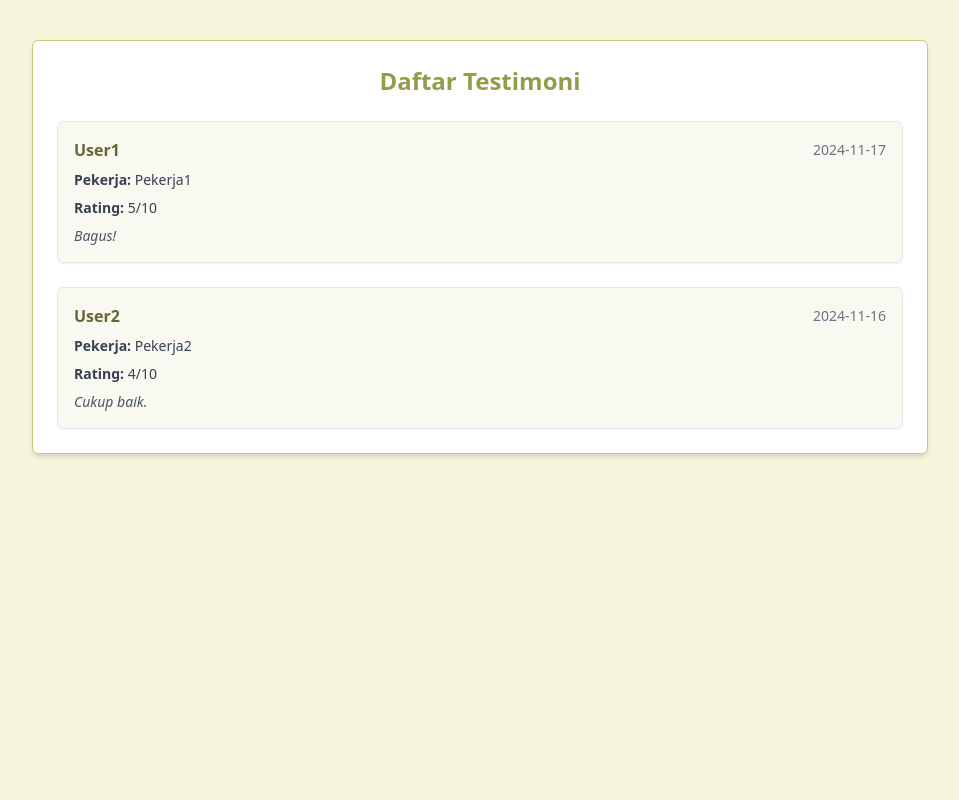
After one commit to BasisDummy/TK2-BasisDummy, a Django app: page /feat_3_blue/daftar-testimoni/ in a window 1280 px wide. The commit adds this page. Shown: the whole page, without its empty margins (160-1119 px from the left). Run offline with Django 5.2, Linux system fonts and the light colour scheme; some libraries are stand-ins or nearby versions; some web fonts are replaced.

Commit message:
berhasil membuat buat_testimoni

```diff
--- a/feat_2_green/templates/daftar_pesanan.html
+++ b/feat_2_green/templates/daftar_pesanan.html
@@ -80,7 +80,7 @@
                                 {% if order.status == "Menunggu Pembayaran" or order.status == "Mencari Pekerja Terdekat" %}
                                     <button class="w-32 px-4 py-2 text-white bg-red-600 rounded-md hover:bg-red-700">Batalkan</button>
                                 {% elif order.status == "Selesai" %}
-                                    <button class="w-32 px-4 py-2 text-white bg-blue-600 rounded-md hover:bg-blue-700">Buat Testimoni</button>
+                                <a href="{% url 'feat_3_blue:buat_testimoni' order.id %}" class="w-32 px-4 py-2 text-white bg-blue-600 rounded-md hover:bg-blue-700">Buat Testimoni</a>
                                 {% else %}
                                     <span class="text-gray-500">Tidak Ada Aksi</span>
                                 {% endif %}
--- /dev/null
+++ b/feat_3_blue/templates/daftar_testimoni.html
@@ -0,0 +1,23 @@
+{% extends 'base.html' %}
+{% block content %}
+<div class="min-h-screen bg-[#f5f5dc] py-10 px-6">
+    <div class="max-w-4xl mx-auto bg-white border border-[#c8cc7d] rounded-md shadow-md p-6">
+        <h2 class="text-2xl font-bold text-center text-[#969b4a] mb-6">Daftar Testimoni</h2>
+        <div class="grid grid-cols-1 gap-6">
+            {% for testimoni in testimoni_data %}
+            <div class="p-4 border border-gray-200 rounded-md shadow-sm bg-[#f9f9f2]">
+                <div class="flex justify-between items-center mb-2">
+                    <h3 class="font-semibold text-[#646733]">{{ testimoni.user }}</h3>
+                    <p class="text-sm text-gray-500">{{ testimoni.date }}</p>
+                </div>
+                <p class="text-sm mb-2 text-gray-700"><strong>Pekerja:</strong> {{ testimoni.worker }}</p>
+                <p class="text-sm mb-2 text-gray-700"><strong>Rating:</strong> {{ testimoni.rating }}/10</p>
+                <p class="text-sm text-gray-600 italic">{{ testimoni.text }}</p>
+            </div>
+            {% empty %}
+            <p class="text-gray-500 text-center">Belum ada testimoni.</p>
+            {% endfor %}
+        </div>
+    </div>
+</div>
+{% endblock %}
--- a/feat_3_blue/urls.py
+++ b/feat_3_blue/urls.py
@@ -1,10 +1,11 @@
 from django.urls import path
-from .views import buat_testimoni, daftar_diskon, beli_voucher
+from .views import buat_testimoni, daftar_diskon, beli_voucher, daftar_testimoni
 
 app_name = 'feat_3_blue'
 
 urlpatterns = [
     path('buat-testimoni/<int:order_id>/', buat_testimoni, name='buat_testimoni'),
+    path('daftar-testimoni/', daftar_testimoni, name='daftar_testimoni'),
     path('daftar-diskon/', daftar_diskon, name='daftar_diskon'),
     path('beli-voucher/<int:voucher_id>/', beli_voucher, name='beli_voucher'),
 ]
--- a/feat_3_blue/views.py
+++ b/feat_3_blue/views.py
@@ -3,6 +3,153 @@ from django.contrib.auth.decorators import login_required
 from django.utils import timezone
 from datetime import datetime
 from django.http import JsonResponse
+
+subcategory_data = {
+    "1-1": {
+        "name": "Subkategori Jasa 1-1",
+        "category": "Kategori Jasa 1",
+        "description": "Deskripsi layanan untuk Subkategori Jasa 1-1.",
+        "sessions": [
+            {"name": "Sesi Layanan 1", "price": "Rp 150.000"},
+            {"name": "Sesi Layanan 2", "price": "Rp 150.000"},
+        ],
+        "workers": [
+            {"name": "Pekerja 1"},
+            {"name": "Pekerja 2"},
+        ],
+        "testimonials": [
+            {"user": "Pengguna A", "date": "2024-11-07", "text": "Sangat puas!", "worker": "Pekerja 1", "rating": 5},
+        ],
+    },
+    "1-2": {
+        "name": "Subkategori Jasa 1-2",
+        "category": "Kategori Jasa 1",
+        "description": "Deskripsi layanan untuk Subkategori Jasa 1-2.",
+        "sessions": [
+            {"name": "Sesi Layanan 1", "price": "Rp 150.000"},
+            {"name": "Sesi Layanan 2", "price": "Rp 150.000"},
+        ],
+        "workers": [
+            {"name": "Pekerja 3"},
+            {"name": "Pekerja 4"},
+        ],
+        "testimonials": [
+            {"user": "Pengguna B", "date": "2024-11-06", "text": "Layanan bagus", "worker": "Pekerja 3", "rating": 4},
+        ],
+    },
+    "1-3": {
+        "name": "Subkategori Jasa 1-3",
+        "category": "Kategori Jasa 1",
+        "description": "Deskripsi layanan untuk Subkategori Jasa 1-3.",
+        "sessions": [
+            {"name": "Sesi Layanan 1", "price": "Rp 150.000"},
+            {"name": "Sesi Layanan 2", "price": "Rp 150.000"},
+        ],
+        "workers": [
+            {"name": "Pekerja 5"},
+            {"name": "Pekerja 6"},
+        ],
+        "testimonials": [
+            {"user": "Pengguna C", "date": "2024-11-05", "text": "Sangat memuaskan!", "worker": "Pekerja 5", "rating": 5},
+        ],
+    },
+    "2-1": {
+        "name": "Subkategori Jasa 2-1",
+        "category": "Kategori Jasa 2",
+        "description": "Deskripsi layanan untuk Subkategori Jasa 2-1.",
+        "sessions": [
+            {"name": "Sesi Layanan 1", "price": "Rp 150.000"},
+            {"name": "Sesi Layanan 2", "price": "Rp 150.000"},
+        ],
+        "workers": [
+            {"name": "Pekerja 7"},
+            {"name": "Pekerja 8"},
+        ],
+        "testimonials": [
+            {"user": "Pengguna D", "date": "2024-11-04", "text": "Pengalaman yang menyenangkan.", "worker": "Pekerja 7", "rating": 4},
+        ],
+    },
+    "2-2": {
+        "name": "Subkategori Jasa 2-2",
+        "category": "Kategori Jasa 2",
+        "description": "Deskripsi layanan untuk Subkategori Jasa 2-2.",
+        "sessions": [
+            {"name": "Sesi Layanan 1", "price": "Rp 150.000"},
+            {"name": "Sesi Layanan 2", "price": "Rp 150.000"},
+        ],
+        "workers": [
+            {"name": "Pekerja 9"},
+            {"name": "Pekerja 10"},
+        ],
+        "testimonials": [
+            {"user": "Pengguna E", "date": "2024-11-03", "text": "Kualitas layanan baik.", "worker": "Pekerja 9", "rating": 3},
+        ],
+    },
+    "2-3": {
+        "name": "Subkategori Jasa 2-3",
+        "category": "Kategori Jasa 2",
+        "description": "Deskripsi layanan untuk Subkategori Jasa 2-3.",
+        "sessions": [
+            {"name": "Sesi Layanan 1", "price": "Rp 150.000"},
+            {"name": "Sesi Layanan 2", "price": "Rp 150.000"},
+        ],
+        "workers": [
+            {"name": "Pekerja 11"},
+            {"name": "Pekerja 12"},
+        ],
+        "testimonials": [
+            {"user": "Pengguna F", "date": "2024-11-02", "text": "Layanan yang ramah.", "worker": "Pekerja 11", "rating": 5},
+        ],
+    },
+    "3-1": {
+        "name": "Subkategori Jasa 3-1",
+        "category": "Kategori Jasa 3",
+        "description": "Deskripsi layanan untuk Subkategori Jasa 3-1.",
+        "sessions": [
+            {"name": "Sesi Layanan 1", "price": "Rp 150.000"},
+            {"name": "Sesi Layanan 2", "price": "Rp 150.000"},
+        ],
+        "workers": [
+            {"name": "Pekerja 13"},
+            {"name": "Pekerja 14"},
+        ],
+        "testimonials": [
+            {"user": "Pengguna G", "date": "2024-11-01", "text": "Harga sesuai kualitas.", "worker": "Pekerja 13", "rating": 4},
+        ],
+    },
+    "3-2": {
+        "name": "Subkategori Jasa 3-2",
+        "category": "Kategori Jasa 3",
+        "description": "Deskripsi layanan untuk Subkategori Jasa 3-2.",
+        "sessions": [
+            {"name": "Sesi Layanan 1", "price": "Rp 150.000"},
+            {"name": "Sesi Layanan 2", "price": "Rp 150.000"},
+        ],
+        "workers": [
+            {"name": "Pekerja 15"},
+            {"name": "Pekerja 16"},
+        ],
+        "testimonials": [
+            {"user": "Pengguna H", "date": "2024-10-31", "text": "Pekerjaan rapi dan cepat.", "worker": "Pekerja 15", "rating": 5},
+        ],
+    },
+    "3-3": {
+        "name": "Subkategori Jasa 3-3",
+        "category": "Kategori Jasa 3",
+        "description": "Deskripsi layanan untuk Subkategori Jasa 3-3.",
+        "sessions": [
+            {"name": "Sesi Layanan 1", "price": "Rp 150.000"},
+            {"name": "Sesi Layanan 2", "price": "Rp 250.000"},
+        ],
+        "workers": [
+            {"name": "Pekerja 17"},
+            {"name": "Pekerja 18"},
+        ],
+        "testimonials": [
+            {"user": "Pengguna I", "date": "2024-10-30", "text": "Akan menggunakan jasa lagi.", "worker": "Pekerja 17", "rating": 4},
+        ],
+    },
+}
 
 # Data dummy untuk diskon
 diskon_data = [
@@ -18,22 +165,9 @@ testimoni_data = [
 
 # Data dummy untuk pesanan jasa
 pesanan_data = [
-    {
-        "id": 1,
-        "subcategory": "Subkategori Jasa 1-1",
-        "session_name": "Sesi Layanan 1",
-        "price": "Rp 150.000",
-        "worker_name": "Pekerja 1",
-        "status": "Selesai",
-    },
-    {
-        "id": 2,
-        "subcategory": "Subkategori Jasa 2-3",
-        "session_name": "Sesi Layanan 2",
-        "price": "Rp 150.000",
-        "worker_name": "Pekerja 3",
-        "status": "Menunggu Pembayaran",
-    },
+    {'id': 1, 'subcategory': '1-2', 'worker_name': 'Pekerja 1', 'status': 'Selesai'},
+    {'id': 2, 'subcategory': '2-3', 'worker_name': 'Pekerja 3', 'status': 'Mencari Pekerja Terdekat'},
+    {'id': 3, 'subcategory': '3-1', 'worker_name': 'Pekerja 5', 'status': 'Selesai'},
 ]
 
 # Data Dummy untuk Voucher dan Promo
@@ -49,27 +183,34 @@ promo_data = [
 
 # CR Testimoni: Buat Testimoni Baru
 def buat_testimoni(request, order_id):
-    # Filter pesanan selesai dari data hard-coded
+    # Cari pesanan berdasarkan ID dan status
     order = next((o for o in pesanan_data if o["id"] == order_id and o["status"] == "Selesai"), None)
 
     if not order:
         return render(request, '404.html', {"message": "Pesanan tidak ditemukan atau belum selesai."}, status=404)
 
     if request.method == 'POST':
+        # Ambil data dari form
         rating = int(request.POST.get('rating'))
         text = request.POST.get('text')
         new_testimoni = {
             "id": len(testimoni_data) + 1,
-            "user": request.user.username,
+            "user": request.user.username if request.user.is_authenticated else "Anonim",
             "worker": order["worker_name"],
             "rating": rating,
             "text": text,
             "date": datetime.now().strftime("%Y-%m-%d"),
         }
-        testimoni_data.append(new_testimoni)
-        return redirect(':daftar_testimoni')
 
-    return render(request, 'buat_testimoni.html', {'order': order})
+        # Tambahkan testimoni ke subkategori terkait
+        subcategory_id = order['subcategory']  # Ambil subkategori dari pesanan
+        if subcategory_id in subcategory_data:
+            subcategory_data[subcategory_id]['testimonials'].append(new_testimoni)
+
+        # Redirect ke halaman subkategori
+        return redirect('feat_2_green:subkategori', subcategory_id=subcategory_id)
+
+    return render(request, 'buat_testimoni.html', {'order': order, 'range': range(1, 11)})
 
 # C Pembelian Voucher: Beli Voucher
 def beli_voucher(request, voucher_id):
@@ -93,3 +234,10 @@ def beli_voucher(request, voucher_id):
 # R Diskon: Daftar Diskon
 def daftar_diskon(request):
     return render(request, 'daftar_diskon.html', {'voucher_data': voucher_data, 'promo_data': promo_data})
+
+def daftar_testimoni(request):
+    testimoni_data = [
+        {"id": 1, "user": "User1", "worker": "Pekerja1", "rating": 5, "text": "Bagus!", "date": "2024-11-17"},
+        {"id": 2, "user": "User2", "worker": "Pekerja2", "rating": 4, "text": "Cukup baik.", "date": "2024-11-16"},
+    ]
+    return render(request, 'daftar_testimoni.html', {'testimoni_data': testimoni_data})
```
Also changed, not shown: feat_2_green/templates/subkategori.html (+7 -5 lines), feat_2_green/views.py (+10 -10 lines), feat_3_blue/templates/buat_testimoni.html (+28 -17 lines).
